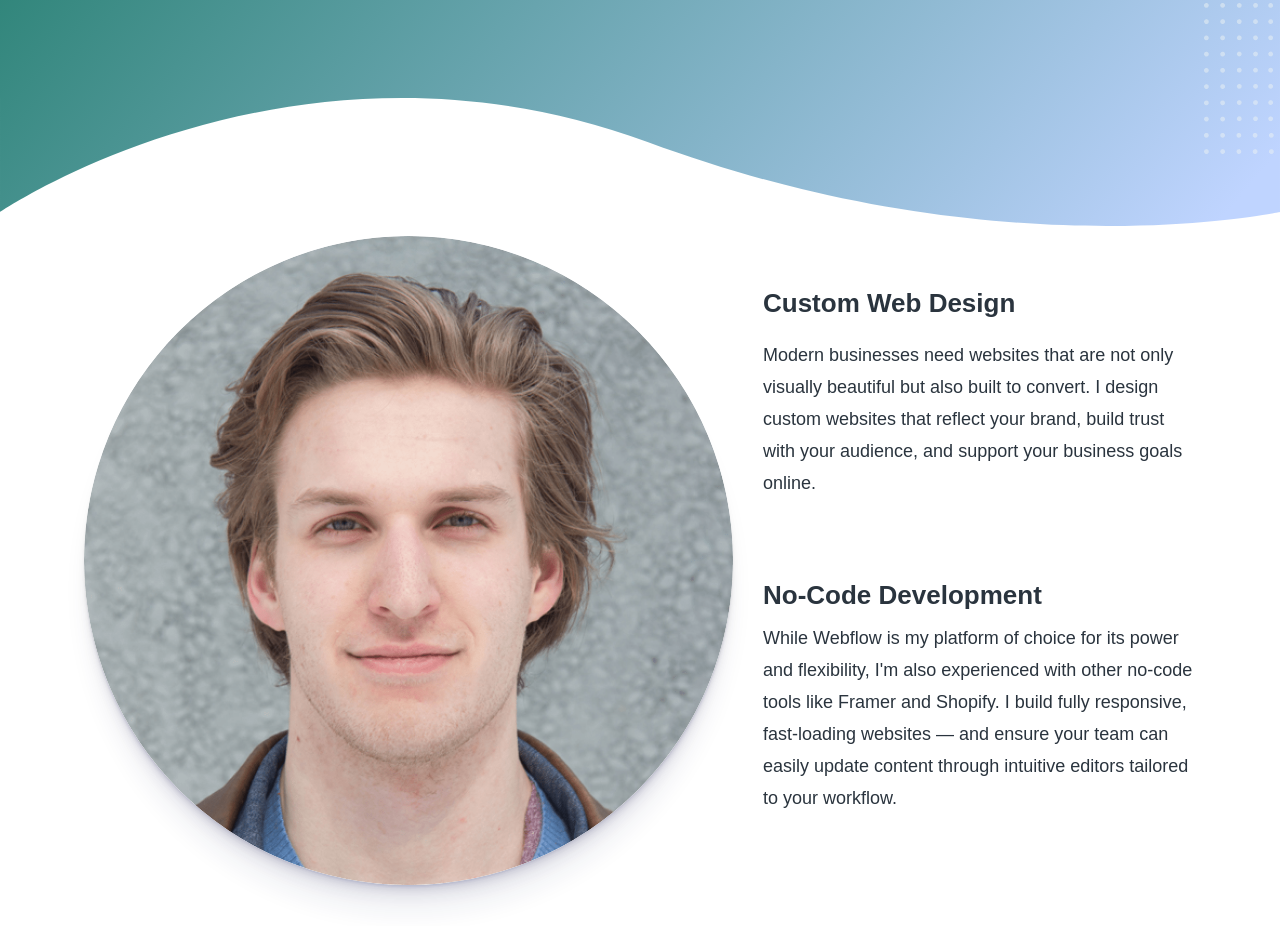
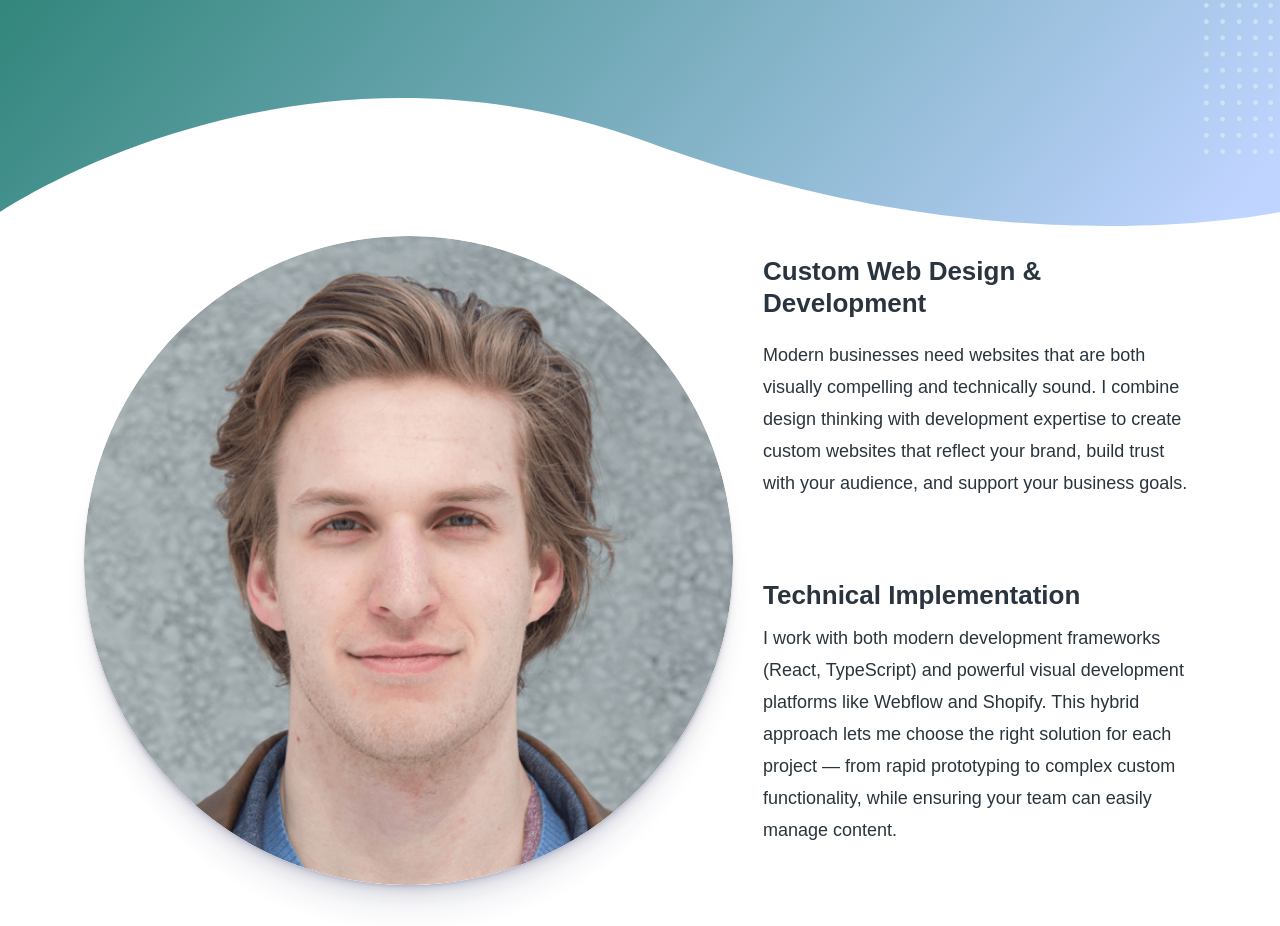
Before and after one commit to vzohni/website, a plain HTML site: page index.html in a window 1280 px wide. Shown: the part 574-1500 px from the top of the page. Drawn offline with nearby package versions, Linux system fonts and the light colour scheme; a script that the page names is missing.

Commit message:
updated text

```diff
--- a/index.html
+++ b/index.html
@@ -162,7 +162,10 @@
             "
             class="headline-wrap"
           >
-          <h1 class="hero-heading-2">Hi, I’m <strong>Victor</strong>. Web Designer <br /> & No-Code Developer</h1>
+            <h1 class="hero-heading-2">
+              Hi, I’m <strong>Victor</strong>. Web Designer <br />
+              & Developer
+            </h1>
           </div>
           <p
             data-w-id="99fc86b4-af6a-678e-3151-0d7952ffd096"
@@ -200,17 +203,18 @@
             />
           </div>
           <div data-w-id="1aa15fbb-7cae-f258-366a-ed68997dbd00" style="opacity: 0" class="right-column">
-            <h2 class="heading-10">Custom Web Design</h2>
+            <h2 class="heading-10">Custom Web Design & Development</h2>
             <p class="paragraph-3">
-              Modern businesses need websites that are not only visually beautiful but also built to convert. I design
-              custom websites that reflect your brand, build trust with your audience, and support your business goals
-              online.
+              Modern businesses need websites that are both visually compelling and technically sound. I combine design
+              thinking with development expertise to create custom websites that reflect your brand, build trust with
+              your audience, and support your business goals.
             </p>
-            <h3 class="development-heading">No-Code Development</h3>
+            <h3 class="development-heading">Technical Implementation</h3>
             <p class="paragraph-2">
-              While Webflow is my platform of choice for its power and flexibility, I'm also experienced with other
-              no-code tools like Framer and Shopify. I build fully responsive, fast-loading websites — and ensure your
-              team can easily update content through intuitive editors tailored to your workflow.
+              I work with both modern development frameworks (React, TypeScript) and powerful visual development
+              platforms like Webflow and Shopify. This hybrid approach lets me choose the right solution for each
+              project — from rapid prototyping to complex custom functionality, while ensuring your team can easily
+              manage content.
             </p>
           </div>
         </div>
```
